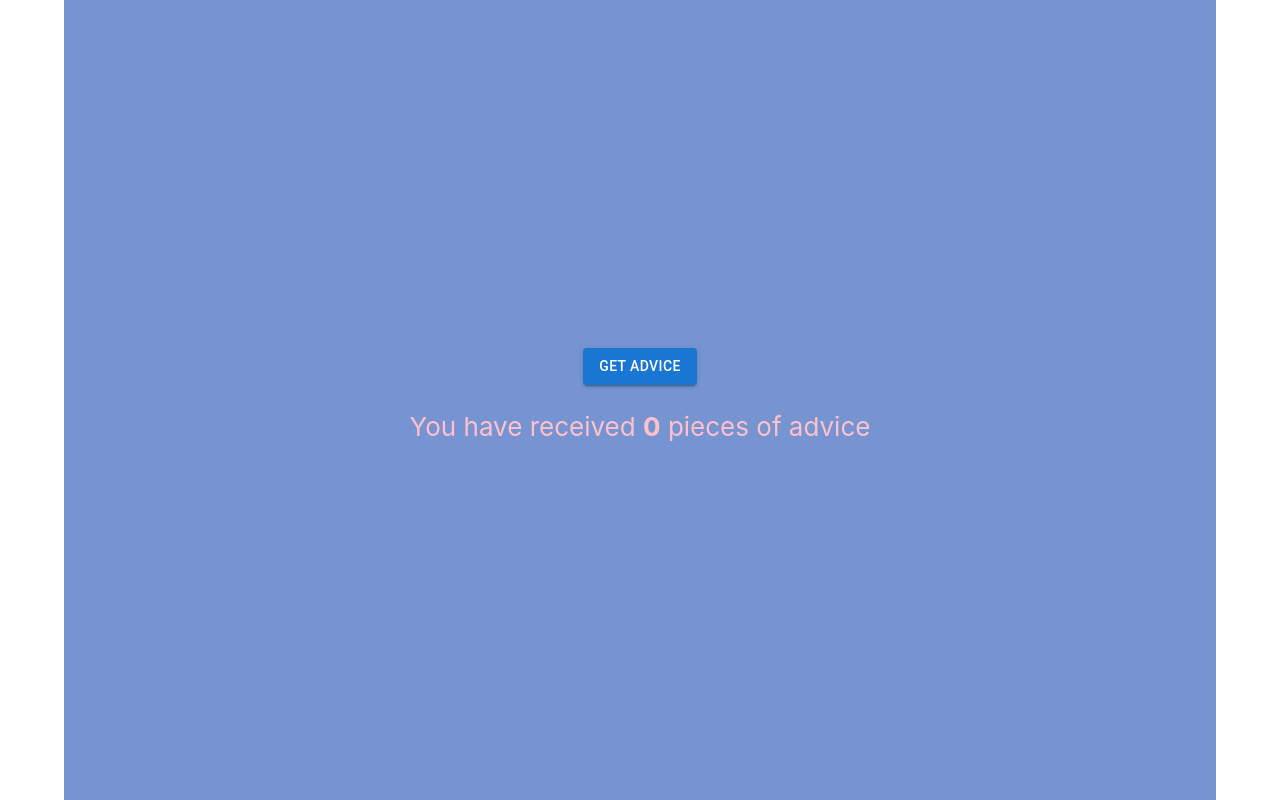
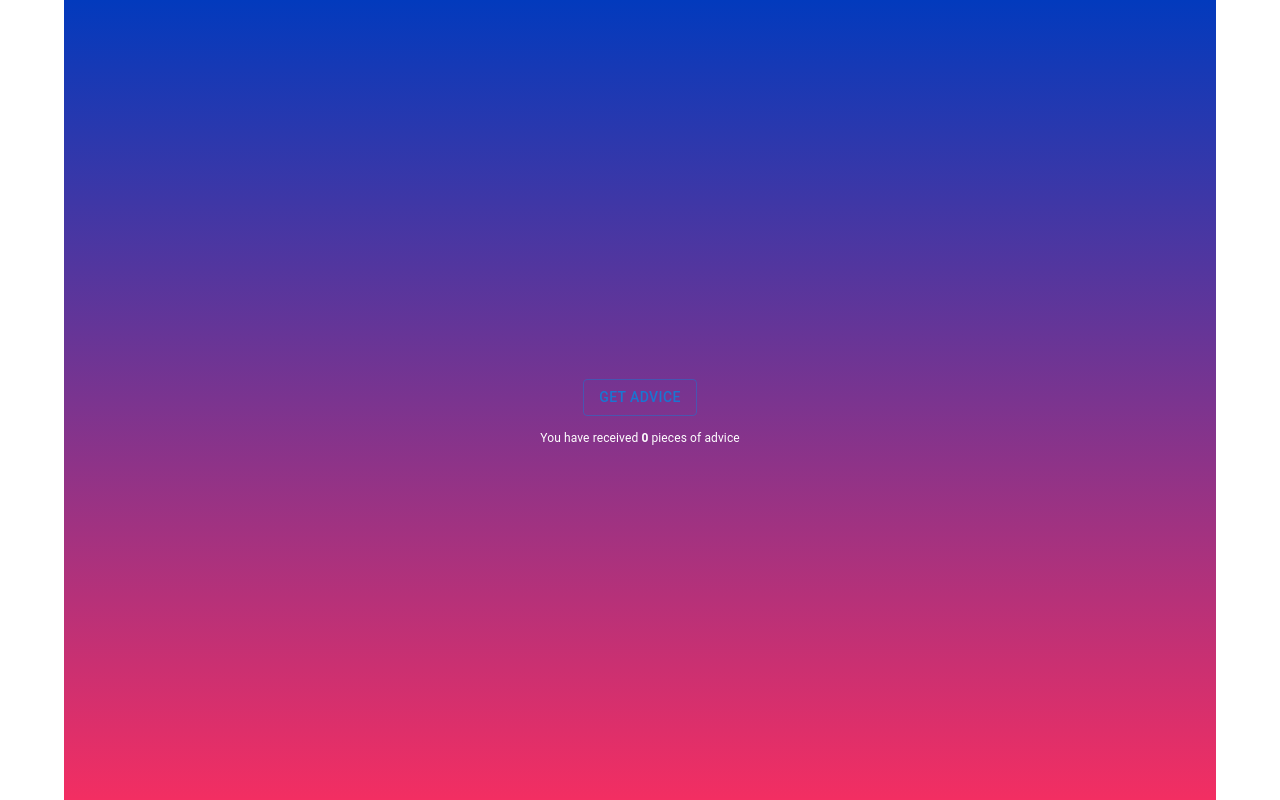
Before and after one commit to SaskiaVdZ/React-course_Project01_AdviceApp, a React (Create React App) app: page / in a window 1280 px wide. Built offline with nearby package versions, Linux system fonts and the light colour scheme; no server answers.

Commit message:
styling tests

```diff
--- a/package.json
+++ b/package.json
@@ -5,6 +5,7 @@
   "dependencies": {
     "@emotion/react": "^11.11.4",
     "@emotion/styled": "^11.11.5",
+    "@fontsource/merriweather": "^5.0.12",
     "@mui/material": "^5.15.15",
     "@testing-library/jest-dom": "^5.17.0",
     "@testing-library/react": "^13.4.0",
--- a/src/App.css
+++ b/src/App.css
@@ -3,7 +3,7 @@
 }
 
 .App-header {
-  background-color: #7694d1;
+  background-image: linear-gradient( #023abd,#f32e62);
   min-height: 100vh;
   display: flex;
   flex-direction: column;
@@ -18,8 +18,3 @@
   max-width: 300px;
   font-size: 72px;
 }
-
-
-.counter {
-  color: pink;
-}
--- a/src/App.js
+++ b/src/App.js
@@ -3,6 +3,7 @@ import { Button } from '@mui/material';
 import { Grid } from '@mui/material';
 import { Typography } from '@mui/material';
 import Container from "@mui/material/Container";
+import '@fontsource/merriweather/300.css';
 import "./App.css";
 
 function App() {
@@ -31,16 +32,20 @@ function App() {
 
   return (
     <Container justify="center" className="App">
-      <Grid container direction="column" className="App-header">
+      <Grid container
+        direction="column"
+        justifyContent="center"
+        alignItems="center"
+        className="App-header">
         <Grid item>
         <Typography className="advice"
-            sx={{ mt: 1, mb: 2 }}
-            variant="h2"
+            sx={{ m: 2 }}
+            variant="h4"
             component="div"
             color="white">{advice}</Typography>
         </Grid>
-        <Button variant="contained" onClick={getAdvice}>Get advice</Button>
-        <Message count={count} />
+        <Button sx={{ mt: 3 }} variant="outlined" onClick={getAdvice}>Get advice</Button>
+        <Typography variant="subtitle1" fontSize={12}><Message count={count}></Message></Typography>
       </Grid >
       </Container>
   );
```
Also changed, not shown: 1 other file (tests, documents, lock files or other folders).
